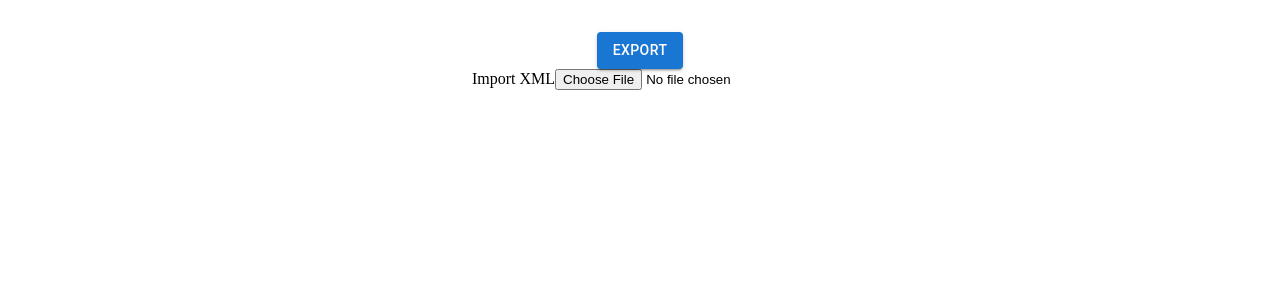
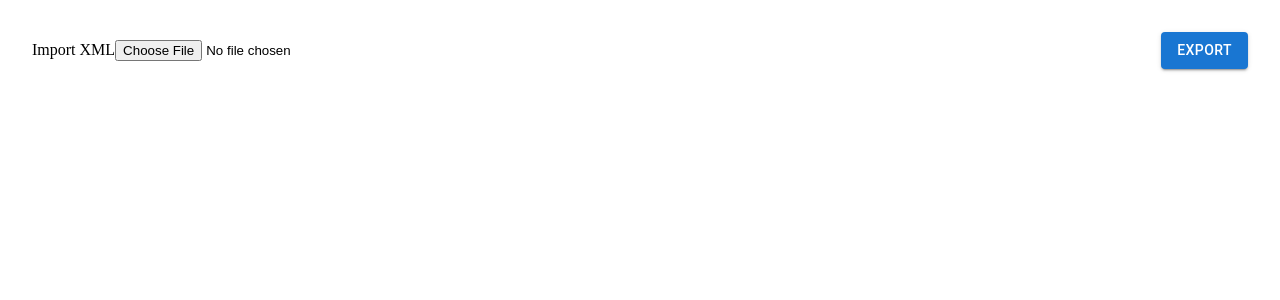
Before and after one commit to JeromeJohann/OSS_XML_Project, a React (Vite) app in the folder oss-xml/: page / in a window 1280 px wide. Shown: the top 300 px of the page. Built offline with nearby package versions, Linux system fonts and the light colour scheme.

Commit message:
Add Navbar and QuestionComponent styles, and create XML styles for layout improvements

```diff
--- /dev/null
+++ b/oss-xml/src/Navbar.css
@@ -0,0 +1,6 @@
+.navbar-div{
+    display: flex;
+    flex-direction: row-reverse;
+    align-items: center;
+    justify-content: space-between;
+}
--- a/oss-xml/src/components/Navbar.tsx
+++ b/oss-xml/src/components/Navbar.tsx
@@ -1,4 +1,5 @@
 import { Button } from "@mui/material";
+import '../Navbar.css';
 
 export default function Navbar(props: NavbarProps) {
 
@@ -7,7 +8,7 @@ export default function Navbar(props: NavbarProps) {
     };
 
     return (
-        <div>
+        <div className="navbar-div">
             <Button variant="contained" onClick={handleExport}>Export</Button>
             <div className="input-group">
                 <label htmlFor="input">Import XML</label>
--- a/oss-xml/src/components/QuestionComponent.tsx
+++ b/oss-xml/src/components/QuestionComponent.tsx
@@ -1,4 +1,5 @@
 import { Question } from "../model/question";
+import "../xml.css";
 
 export default function QuestionComponent(question: Question) {
     const answers = question.answer?.map((answer, index) => (
@@ -24,7 +25,7 @@ export default function QuestionComponent(question: Question) {
     ));
 
     return (
-        <div>
+        <div className="xml-div">
             <div>question: {question.name.text}</div>
             <div>type: {question.type}</div>
             <div>category: {question.category}</div>
--- /dev/null
+++ b/oss-xml/src/xml.css
@@ -0,0 +1,11 @@
+.xml-div{
+    overflow-y: scroll;
+    height: 45rem;
+}
+
+.questions{
+    display: flex;
+        height: 5rem;
+        white-space: nowrap;
+        overflow-x: auto;
+}
```
